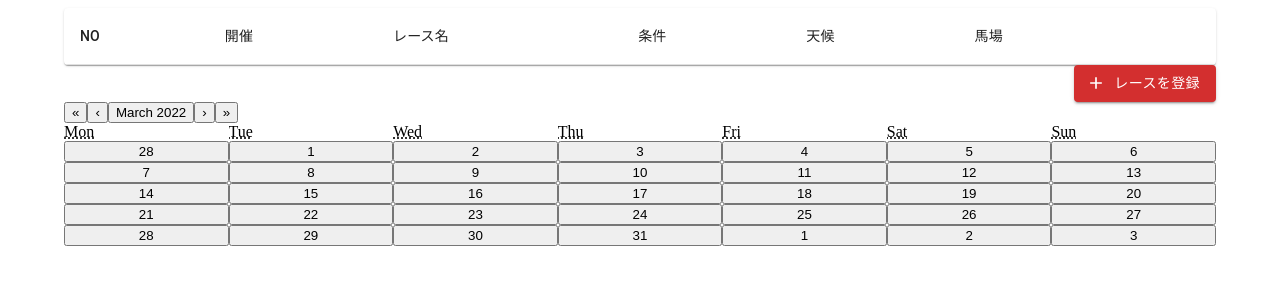
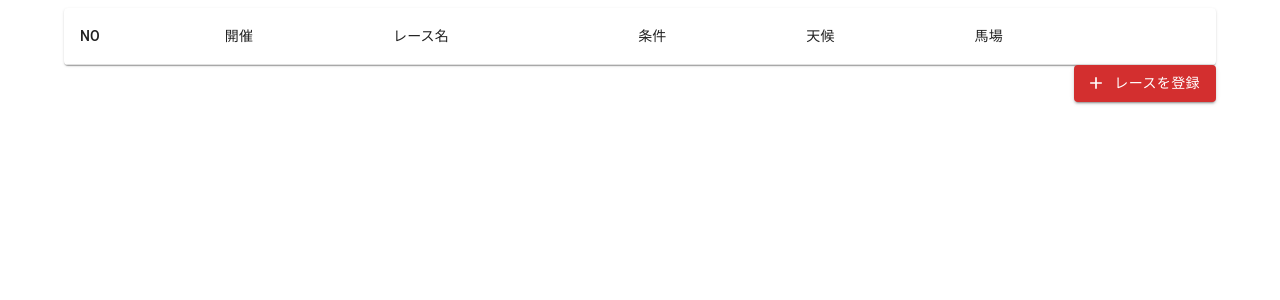
Before and after one commit to OiR-ptr/keiba-scraper, a React (Create React App) app: page / in a window 1280 px wide. Shown: the top 300 px of the page. Built offline with nearby package versions, Linux system fonts and the light colour scheme.

Commit message:
:construction: remove react-calendar component

```diff
--- a/package.json
+++ b/package.json
@@ -18,7 +18,6 @@
     "@types/react-dom": "^16.9.14",
     "@types/react-redux": "^7.1.20",
     "react": "^17.0.2",
-    "react-calendar": "^4.0.0",
     "react-dom": "^17.0.2",
     "react-redux": "^7.2.6",
     "react-scripts": "4.0.3",
--- a/src/features/races/components/RaceCalender.tsx
+++ /dev/null
@@ -1,20 +0,0 @@
-import React, { useEffect, useState } from 'react';
-import Calendar from 'react-calendar';
-import { useAppDispatch, useAppSelector } from '../../../app/hooks';
-import { selectRegisteredDates } from '../slice/RaceSlice';
-
-export function RaceCalender() {
-    const test_flag = useAppSelector(selectRegisteredDates);
-    const dispatch = useAppDispatch();
-    const [selectedDate, onChange] = useState(new Date());
-
-    useEffect(() => {
-        console.warn(`APP SELECTOR TEST_FLAG: ${test_flag}`);
-    }, [test_flag]);
-
-    return (
-        <div>
-            <Calendar onChange={onChange} value={selectedDate} />
-        </div>
-    );
-}
--- a/src/features/scraper/Home.tsx
+++ b/src/features/scraper/Home.tsx
@@ -6,7 +6,6 @@ import VisibilityIcon from '@mui/icons-material/Visibility';
 import { useAppDispatch, useAppSelector } from '../../app/hooks';
 import { fetchCurrentRaces, selectRaces, toAdd, toOpen } from './scraperSlice';
 import { DeleteConfirm } from './DeleteConfirm';
-import { RaceCalender } from '../races/components/RaceCalender';
 
 export function Home() {
   const races = useAppSelector(selectRaces);
@@ -15,7 +14,7 @@ export function Home() {
   const [removeIt, setRemoveIt] = useState({ id: -1, name: '' });
 
   useEffect(() => {
-    // dispatch(fetchCurrentRaces());
+    //dispatch(fetchCurrentRaces());
   }, []);
 
   function handleOpen(id: number) {
@@ -89,7 +88,6 @@ export function Home() {
           レースを登録
         </Button>
       </Box>
-      <RaceCalender />
       <DeleteConfirm
         open={removeIt.id !== -1}
         target={removeIt}
```
Also changed, not shown: 1 other file (tests, documents, lock files or other folders).
